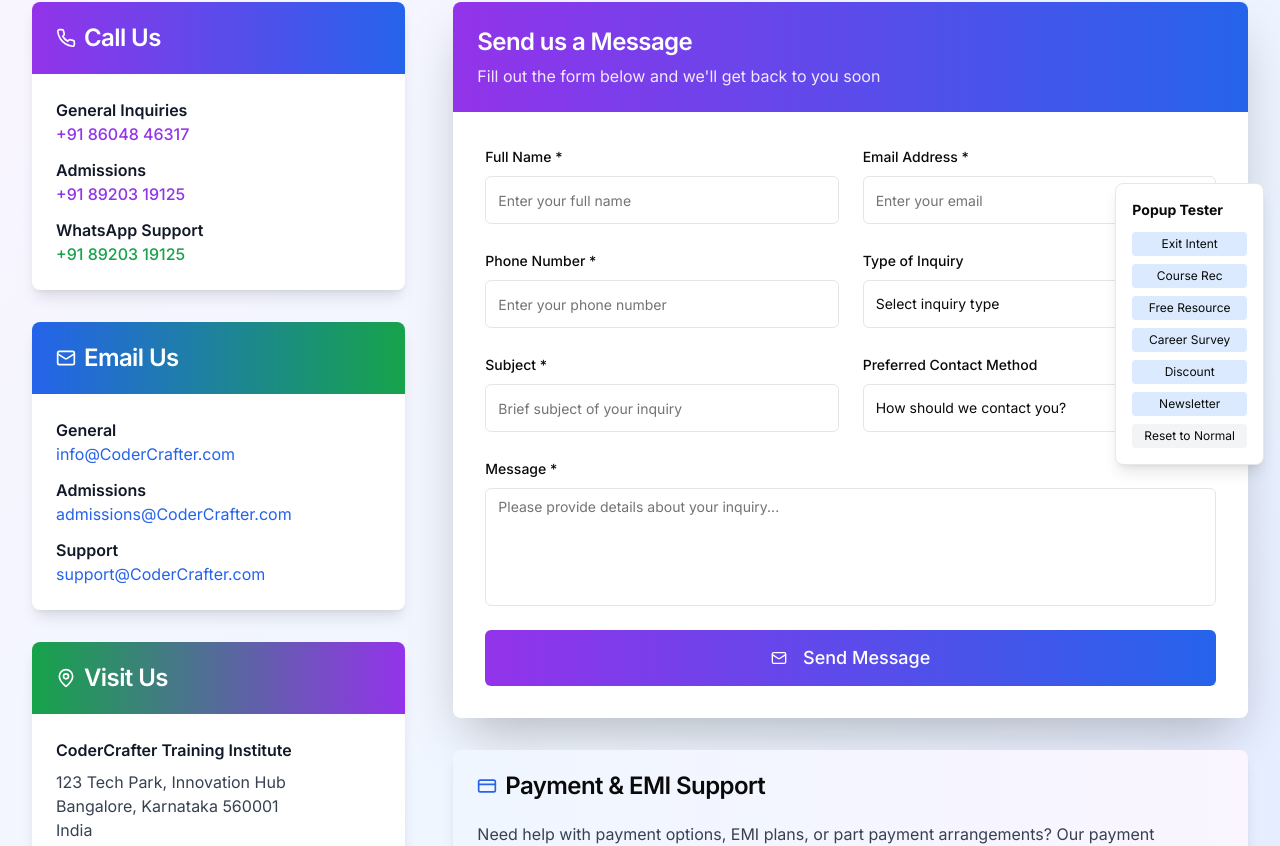
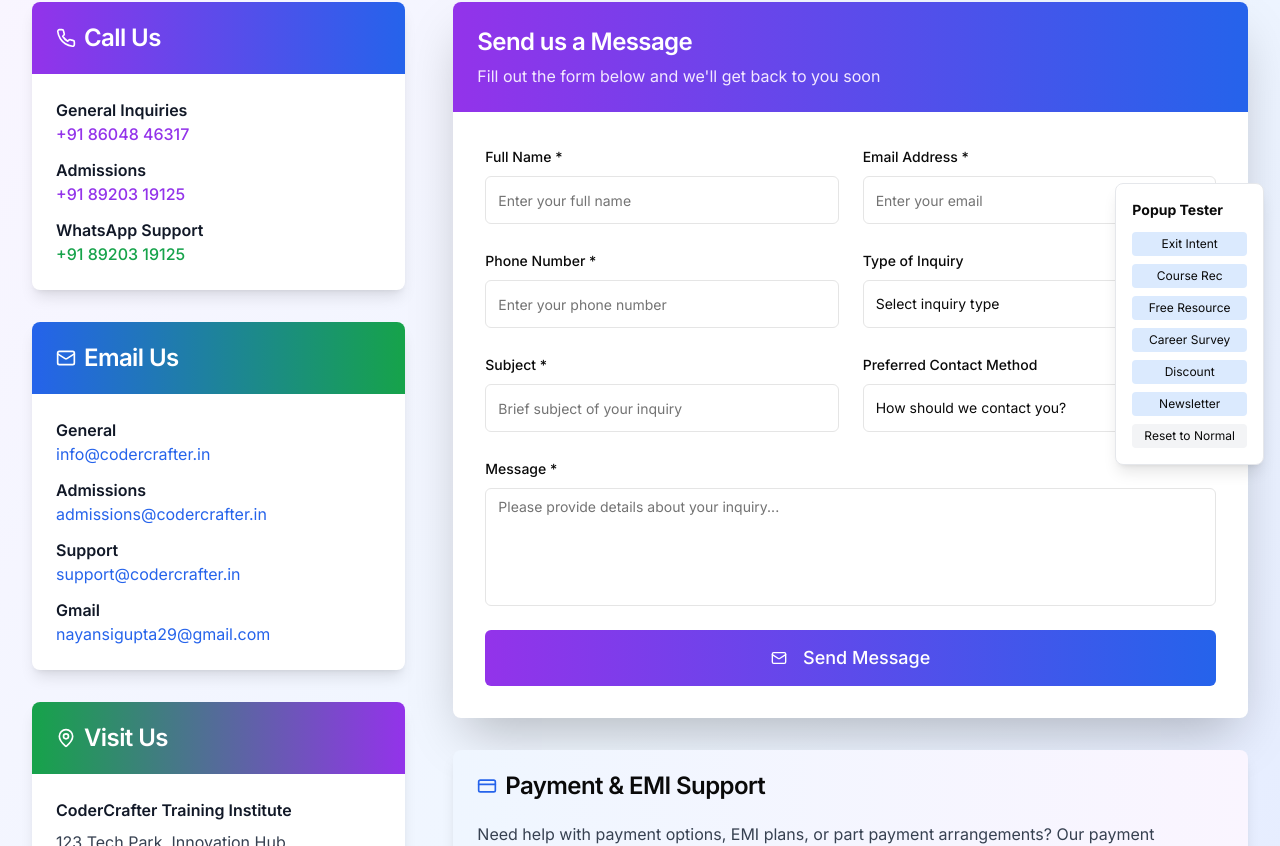
Before and after one commit to HimanshuRaj26198/coder-website-dev, a Next.js app: page /contact in a window 1280 px wide. Shown: the part 319-1165 px from the top of the page. Built offline with nearby package versions, Linux system fonts and the light colour scheme.

Commit message:
updated emails in contact page

```diff
--- a/app/contact/page.tsx
+++ b/app/contact/page.tsx
@@ -110,15 +110,19 @@ export default function ContactPage() {
                 <div className="space-y-3">
                   <div>
                     <p className="font-semibold text-gray-900">General</p>
-                    <p className="text-blue-600">info@CoderCrafter.com</p>
+                    <p className="text-blue-600">info@codercrafter.in</p>
                   </div>
                   <div>
                     <p className="font-semibold text-gray-900">Admissions</p>
-                    <p className="text-blue-600">admissions@CoderCrafter.com</p>
+                    <p className="text-blue-600">admissions@codercrafter.in</p>
                   </div>
                   <div>
                     <p className="font-semibold text-gray-900">Support</p>
-                    <p className="text-blue-600">support@CoderCrafter.com</p>
+                    <p className="text-blue-600">support@codercrafter.in</p>
+                  </div>
+                  <div>
+                    <p className="font-semibold text-gray-900">Gmail</p>
+                    <p className="text-blue-600">nayansigupta29@gmail.com</p>
                   </div>
                 </div>
               </CardContent>
```
